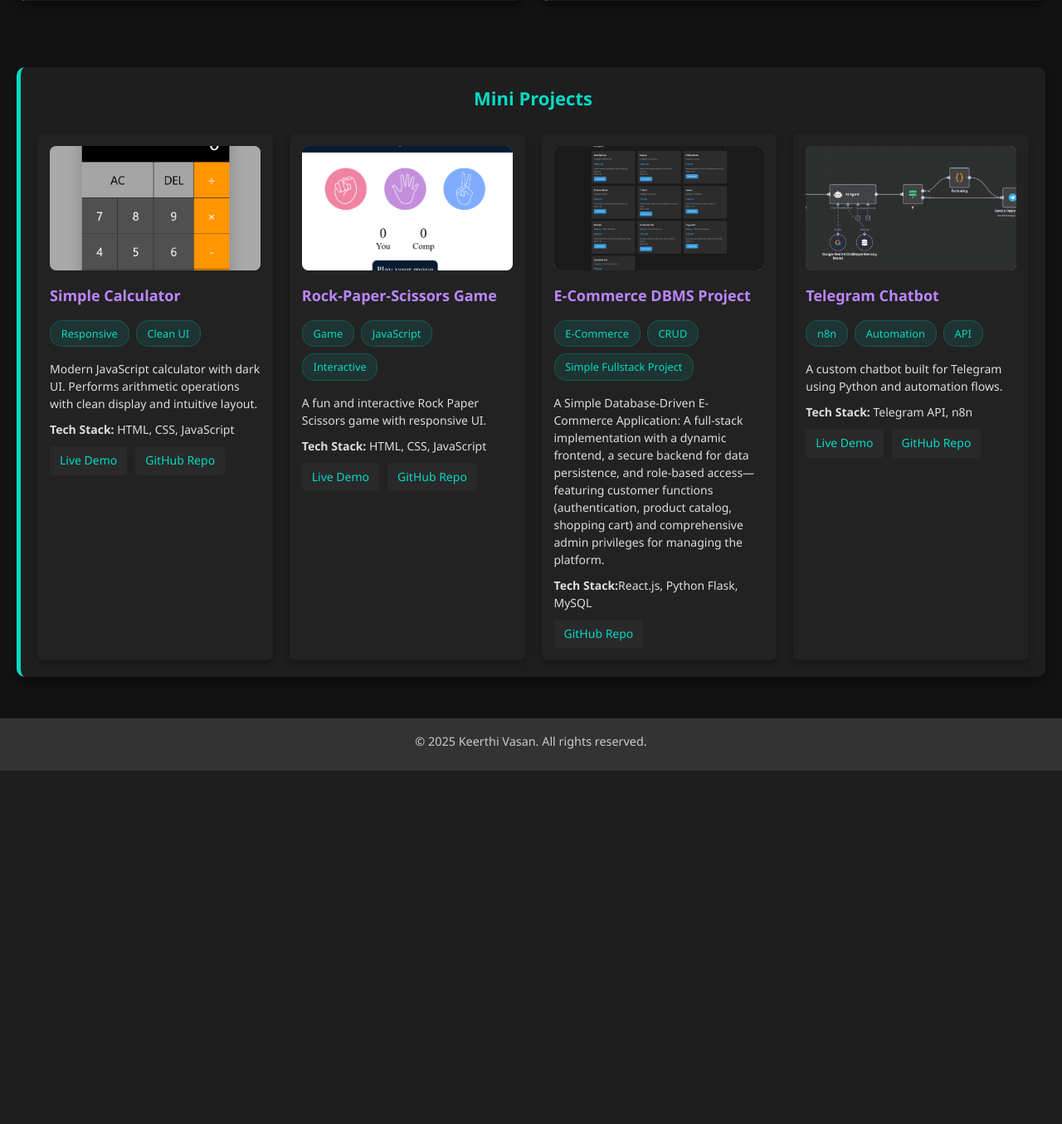
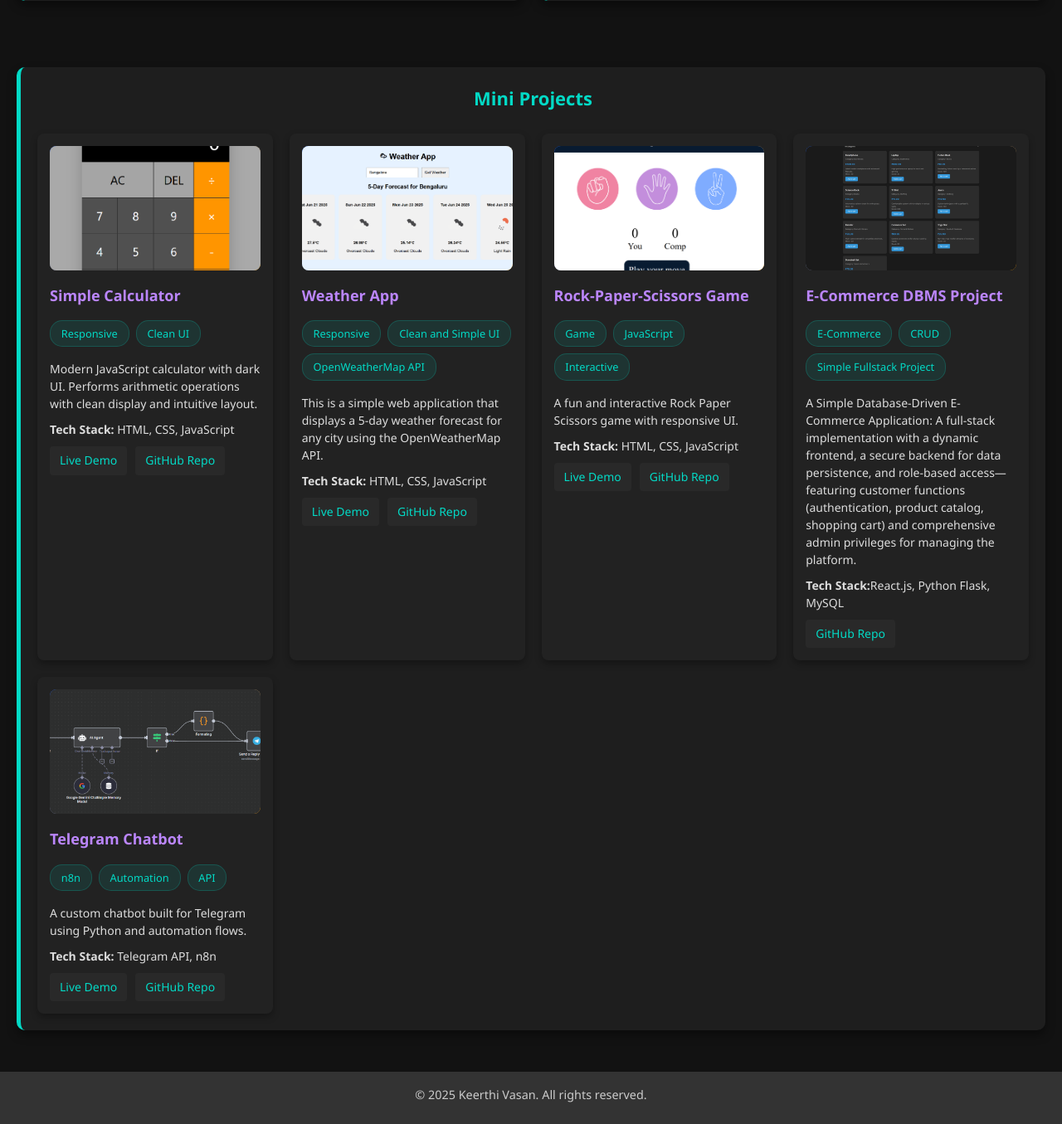
Before and after one commit to keerthivasan91/Personal-Website, a Flask app: page /projects in a window 1280 px wide. Shown: the part 809-2164 px from the top of the page at 83% size. Before the commit the page ends 1738 px from the top, so only its background shows below. Run offline with Flask 3, Linux system fonts and the light colour scheme.

Commit message:
feat: add Weather App mini project with live demo and GitHub links

```diff
--- a/templates/projects.html
+++ b/templates/projects.html
@@ -82,6 +82,26 @@
                 </div>
 
                 <div class="mini-project">
+                    <div class="mini-project-image calculator-icon">
+                        <img src="{{ url_for('static', filename='Images/weather.png') }}" alt="Weather App">
+                    </div>
+                    <h4>Weather App</h4>
+                    <div class="project-tags">
+                        <span class="project-tag">Responsive</span>
+                        <span class="project-tag">Clean and Simple UI</span>
+                        <span class="project-tag"> OpenWeatherMap API</span>
+                    </div>
+                    <p>
+                        This is a simple web application that displays a 5-day weather forecast for any city using the OpenWeatherMap API.
+                    </p>
+                    <p><strong>Tech Stack:</strong> HTML, CSS, JavaScript</p>
+                    <div class="project-links">
+                        <a href="https://weather-app-chi-amber-82.vercel.app/" target="_blank">Live Demo</a>
+                        <a href="https://github.com/keerthivasan91/WeatherApp" target="_blank">GitHub Repo</a>
+                    </div>
+                </div>
+
+                <div class="mini-project">
                     <div class="mini-project-image game-icon">
                         <img src="{{ url_for('static', filename='Images/rock-paper-scissors.png') }}" alt="Rock Paper Scissors Game">
                     </div>
```
